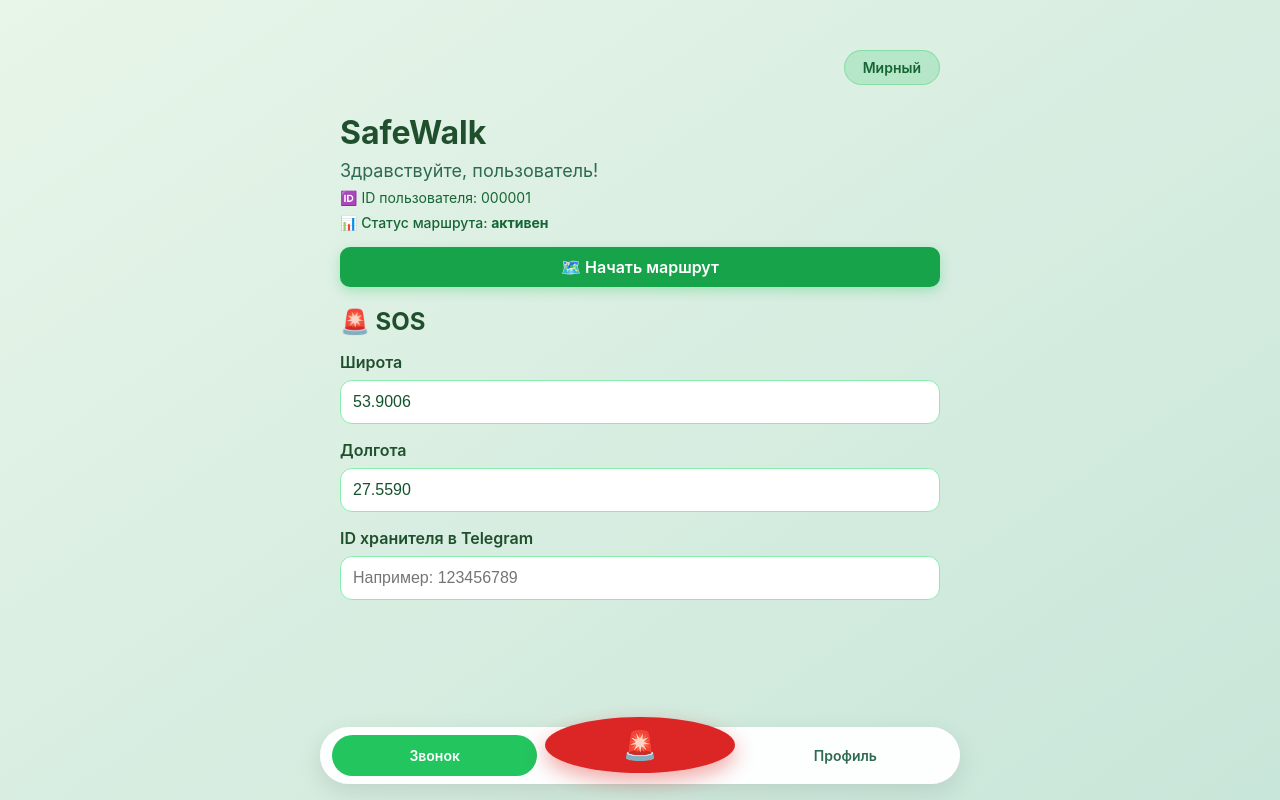
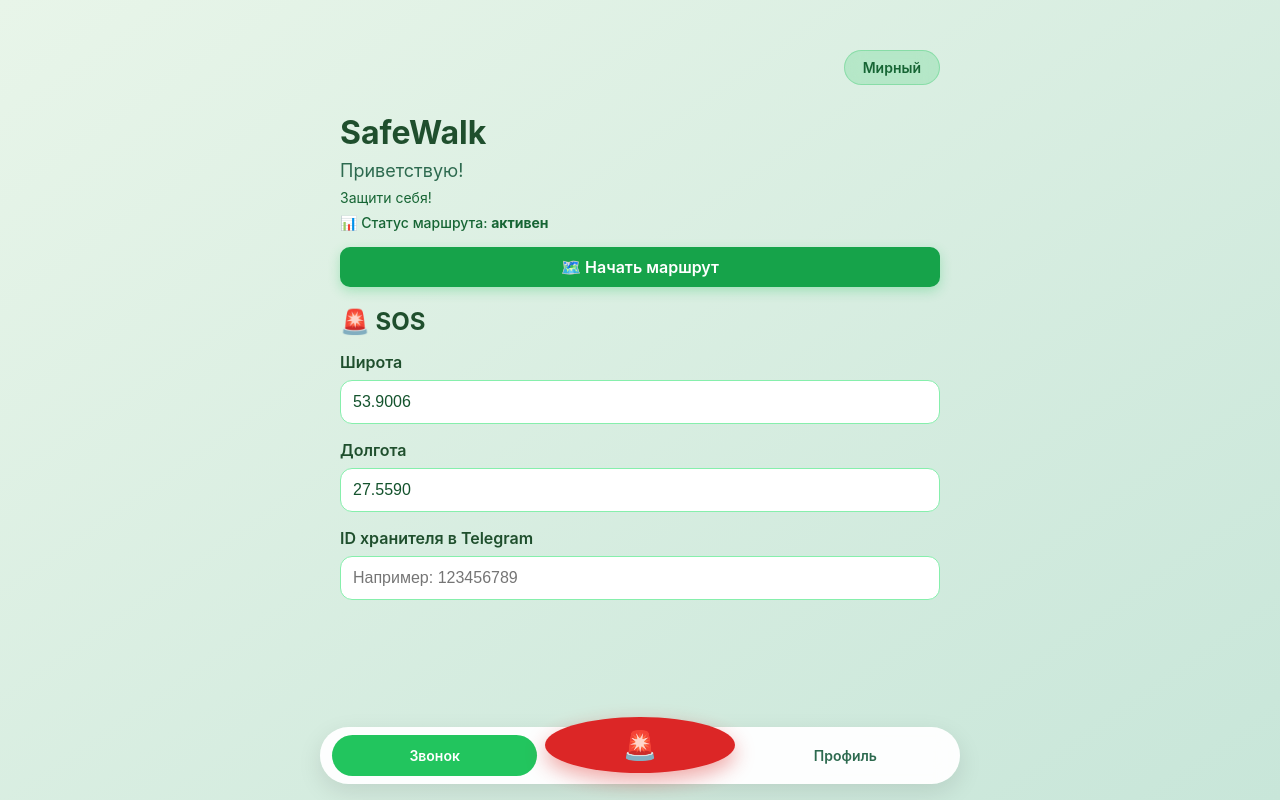
Before and after one commit to Nikita24423/SafeWalk, a plain HTML site: page index.html in a window 1280 px wide. Drawn offline with Linux system fonts and the light colour scheme.

Commit message:
Update index.html

```diff
--- a/index.html
+++ b/index.html
@@ -17,8 +17,8 @@
         </div>
 
         <h1>SafeWalk</h1>
-        <div class="subtitle">Здравствуйте, пользователь!</div>
-        <div class="meta">🆔 ID пользователя: 000001</div>
+        <div class="subtitle">Приветствую!</div>
+        <div class="meta">Защити себя!</div>
         <div class="status">📊 Статус маршрута: <strong>активен</strong></div>
 
         <a class="btn btn-primary" href="map.html" style="margin-bottom: 12px; display: block;">
```
